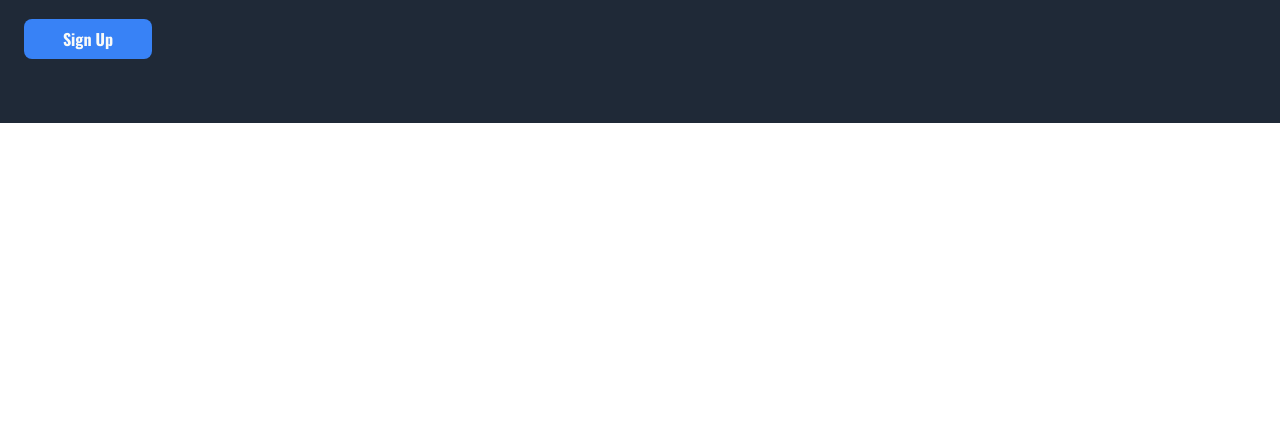
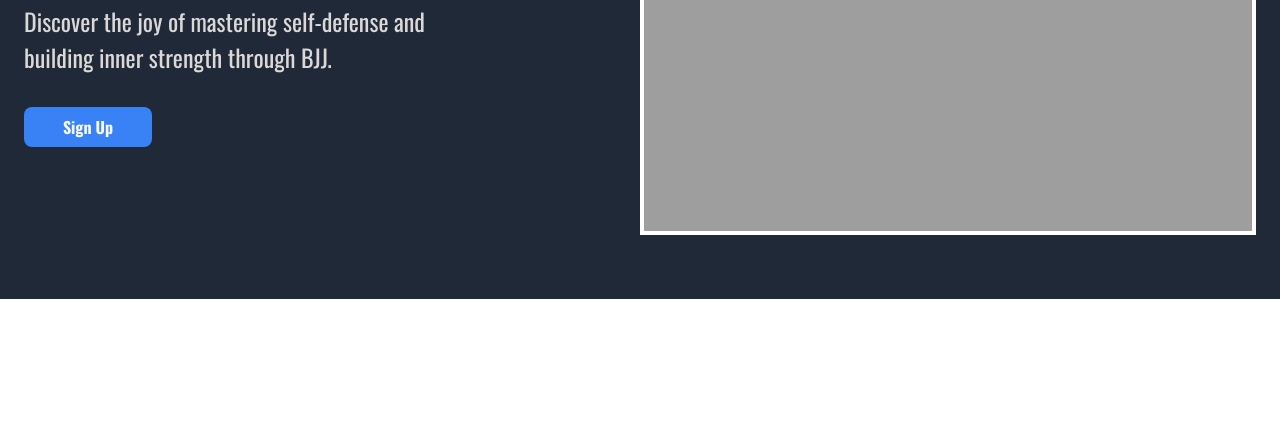
Before and after one commit to User9511/foundations-landing-page, a plain HTML site: page index.html in a window 1280 px wide. Shown: the part 377-800 px from the top of the page. Drawn offline with nearby package versions, Linux system fonts and the light colour scheme; the site is published under a folder, as on GitHub Pages, so addresses that start at the root find nothing.

Commit message:
updated image path to make it display.
added "." before the images folder.

```diff
--- a/index.html
+++ b/index.html
@@ -35,7 +35,7 @@
           <p>Discover the joy of mastering self-defense and building inner strength through BJJ.</p>
           <a href="#" class="btn"> Sign Up</a>
         </div>
-        <img src="/images/brazilian-jiu-jitsu.png" alt="Brazilian Jiu Jitsu" class="hero-img" />
+        <img src="./images/brazilian-jiu-jitsu.png" alt="Brazilian Jiu Jitsu" class="hero-img" />
       </div>
     </header>
 
```
